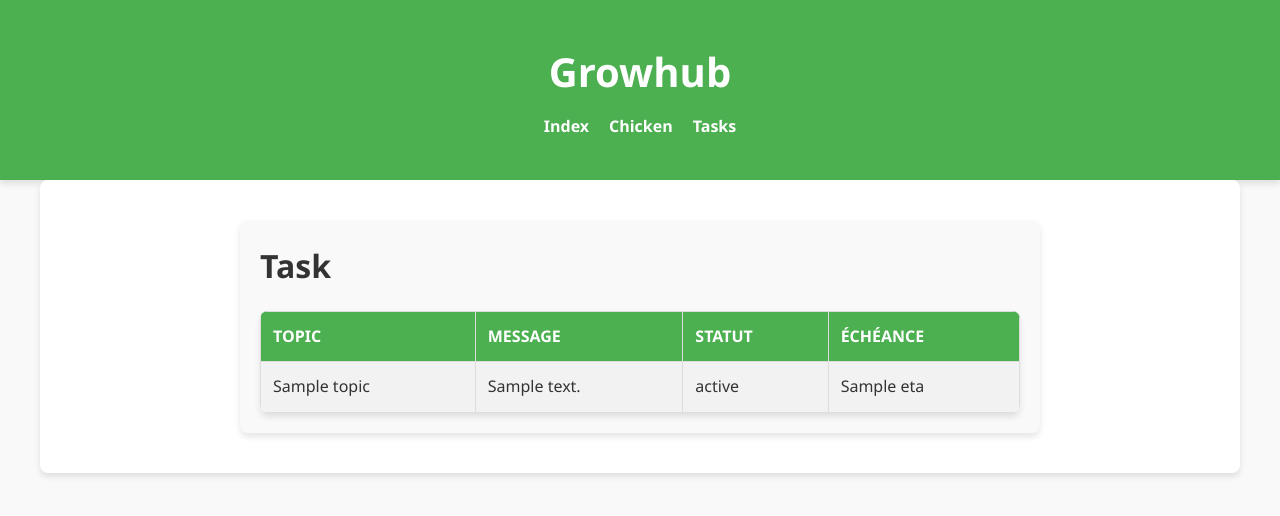
After one commit to Narkfr/growhub, a Flask app: template back/app/templates/tasks.html in a window 1280 px wide. The commit adds this page. Shown: the top 516 px of the page. Run offline with Flask 3, Linux system fonts and the light colour scheme; the template is opened without the code that fills it: most values are stand-ins (such as "Sample title", 1, 10 or a date in 2020).

Commit message:
feat(tasks): add page to display scheduled Celery tasks
Added a new `/tasks` route in Flask to display scheduled, active, and pending Celery tasks.
Formatted ETA timestamps in a readable 24-hour format with proper timezone conversion.

```diff
--- a/back/app/app.py
+++ b/back/app/app.py
@@ -2,6 +2,7 @@ import threading
 from datetime import datetime
 
 import paho.mqtt.client as mqtt
+import pytz
 import redis
 from celery import Celery
 from config import env, routes
@@ -107,6 +108,34 @@ def index():
 def chicken():
     return render_template('chicken.html', routes=routes, door_status="open")
 
+@app.route(routes.TASKS)
+def tasks():
+    inspector = celery.control.inspect()
+    scheduled = inspector.scheduled() or {}
+    tasks = []
+
+    for worker, task_list in scheduled.items():
+        for task in task_list:
+            tasks.append({
+                "topic": task["request"]["args"][0],
+                "message": task["request"]["args"][1],
+                "eta": format_date(task.get("eta")),
+                "status": "Scheduled"
+            })
+            print(task)
+    return render_template("tasks.html", tasks=tasks)
+
+def format_date(iso_date):
+    """Converts an ISO 8601 date to a human-readable format in English (24-hour format)"""
+    if iso_date and isinstance(iso_date, str):
+        try:
+            dt = datetime.fromisoformat(iso_date.rstrip("Z"))  # Remove 'Z' if present
+            dt = dt.replace(tzinfo=pytz.utc).astimezone(pytz.timezone("Europe/London"))  # Convert to local time
+            return dt.strftime("%d %B %Y at %H:%M")  # Example: 23 February 2025 at 19:06
+        except ValueError:
+            return "Invalid date"
+    return "No specific date"
+
 if __name__ == "__main__":
     connect_redis()
     app.run(debug=True, host="0.0.0.0")
--- a/back/app/config/routes.py
+++ b/back/app/config/routes.py
@@ -2,3 +2,4 @@ INDEX = "/"
 CHICKEN = "/chicken"
 MQTT = "/mqtt"
 REDIS = "/redis"
+TASKS = "/tasks"
--- a/back/app/static/css/styles.css
+++ b/back/app/static/css/styles.css
@@ -122,6 +122,46 @@ button:hover {
     background: #f9f9f9;
 }
 
+.task-section {
+    max-width: 800px;
+}
+
+.task-section table {
+    width: 100%;
+    border-collapse: collapse;
+    margin-top: 20px;
+    background: white;
+    box-shadow: 0px 4px 6px rgba(0, 0, 0, 0.1);
+    border-radius: 8px;
+    overflow: hidden;
+}
+
+.task-section th, .task-section td {
+    border: 1px solid #ddd;
+    padding: 12px;
+    text-align: left;
+}
+
+.task-section th {
+    background-color: #4caf50;
+    color: white;
+    text-transform: uppercase;
+}
+
+.task-section tr:nth-child(even) {
+    background-color: #f2f2f2;
+}
+
+.task-section tr:hover {
+    background-color: #e9ecef;
+    transition: 0.3s;
+}
+
+.task-section .status-scheduled {
+    color: #4caf50;
+    font-weight: bold;
+}
+
 /* Form styling */
 form {
     display: flex;
--- a/back/app/templates/base.html
+++ b/back/app/templates/base.html
@@ -15,6 +15,7 @@
                 <ul>
                     <li><a href="{{ url_for('index') }}">Index</a></li>
                     <li><a href="{{ url_for('chicken') }}">Chicken</a></li>
+                    <li><a href="{{ url_for('tasks') }}">Tasks</a></li>
                 </ul>
             </nav>
         </div>
--- /dev/null
+++ b/back/app/templates/tasks.html
@@ -0,0 +1,25 @@
+{% extends "base.html" %}
+
+{% block title %}Tasks - Growhub{% endblock %}
+
+{% block content %}
+<div class="card task-section">
+    <h1>Task</h1>
+    <table>
+        <tr>
+            <th>Topic</th>
+            <th>Message</th>
+            <th>Statut</th>
+            <th>Échéance</th>
+        </tr>
+        {% for task in tasks %}
+        <tr>
+            <td>{{ task.topic }}</td>
+            <td>{{ task.message }}</td>
+            <td class="status-{{ task.status|lower }}">{{ task.status }}</td>
+            <td>{{ task.eta }}</td>
+        </tr>
+        {% endfor %}
+    </table>
+</div>
+{% endblock %}
```
